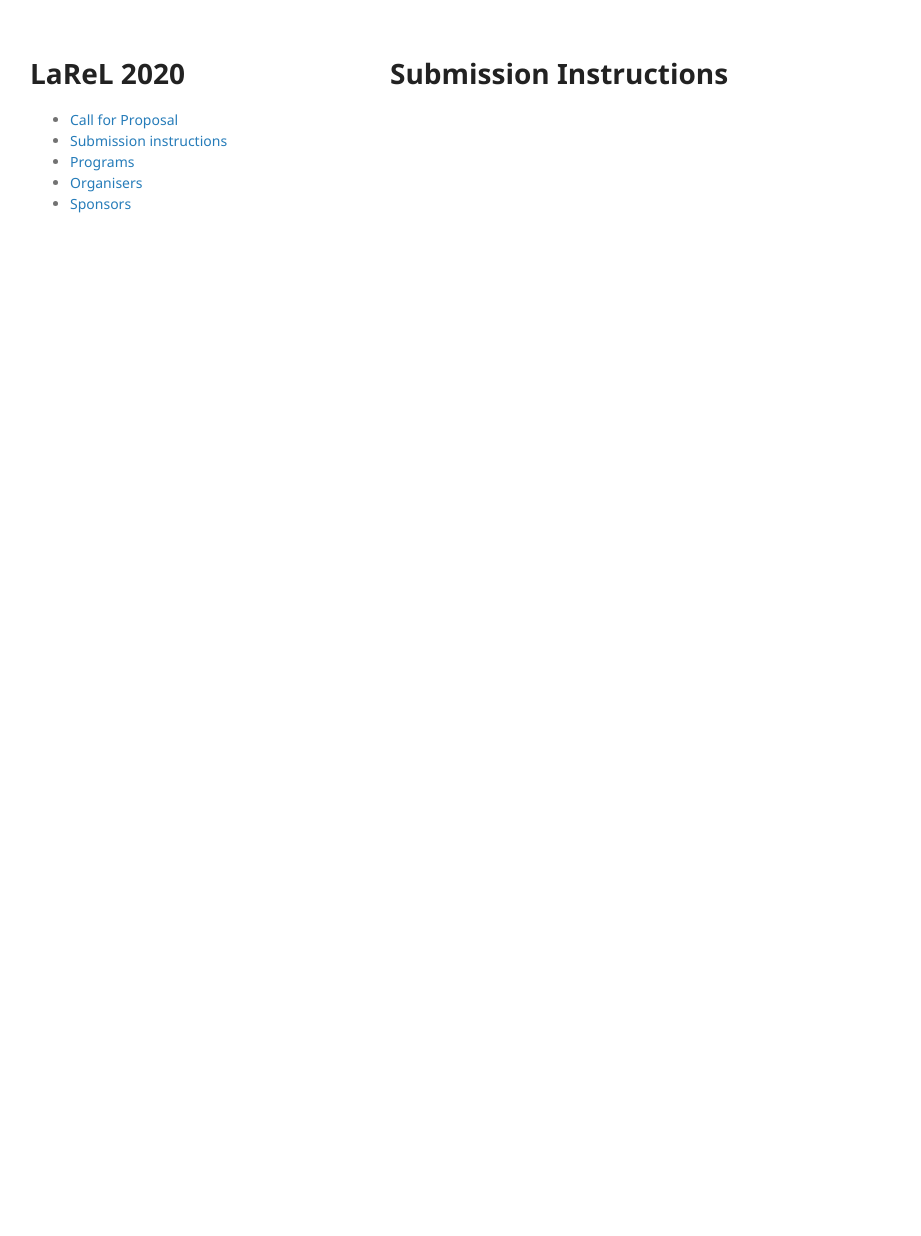
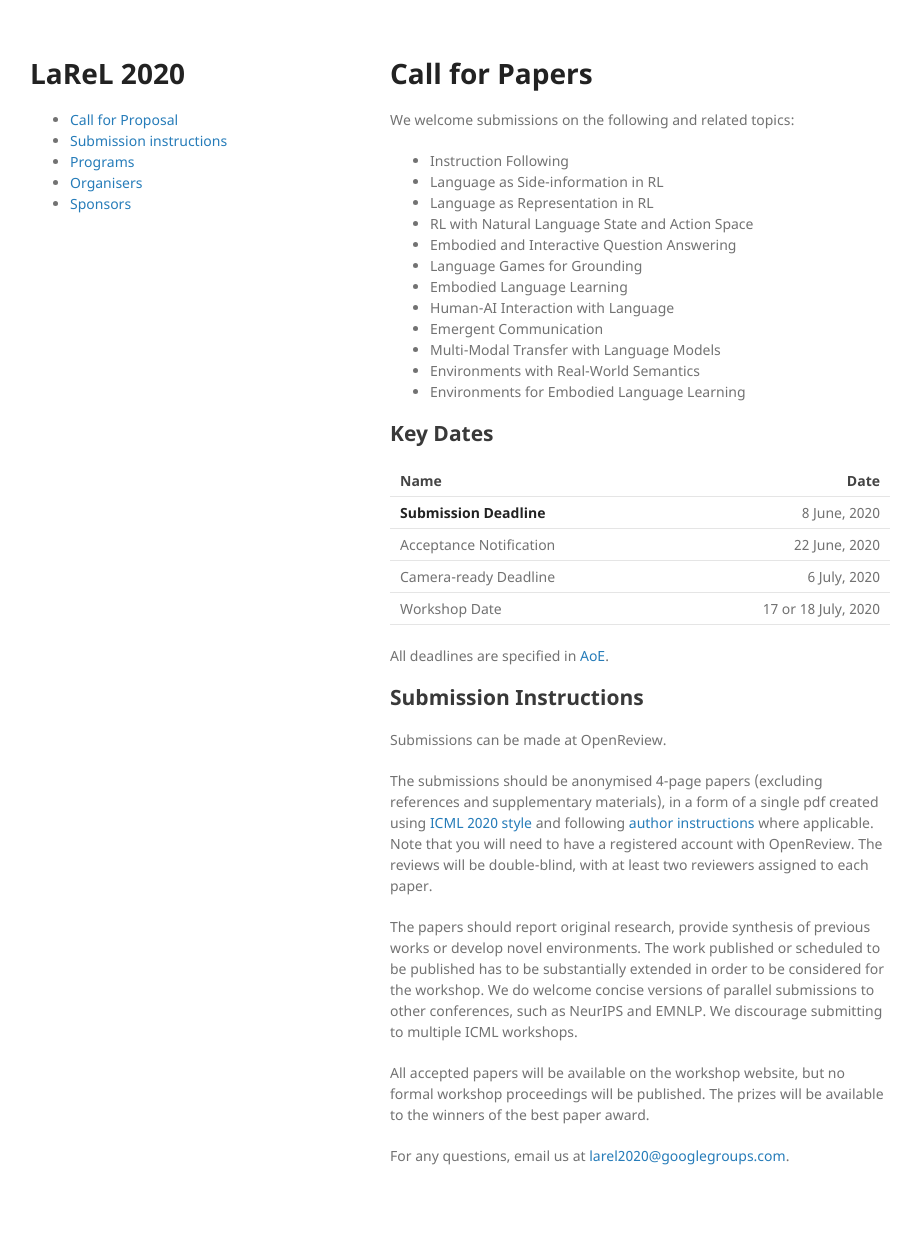
Before and after one commit to LaReL-WS/LaReL-WS.github.io, a Jekyll site: the page built from submission.md, in a window 1280 px wide. Shown: the whole page, without its empty margins (180-1101 px from the left). Built offline with Jekyll 4.4.1, drawn with Linux system fonts in a browser that asks for light colours; our own code applies the rules of GitHub Pages for plain Markdown files; before the commit the page ends 900 px from its top, so only the background shows below that.

Commit message:
call for papers page, missing OpenReview link

```diff
--- a/submission.md
+++ b/submission.md
@@ -1 +1,40 @@
-# Submission Instructions
+# Call for Papers
+
+We welcome submissions on the following and related topics:
+* Instruction Following
+* Language as Side-information in RL
+* Language as Representation in RL
+* RL with Natural Language State and Action Space
+* Embodied and Interactive Question Answering
+* Language Games for Grounding
+* Embodied Language Learning
+* Human-AI Interaction with Language
+* Emergent Communication
+* Multi-Modal Transfer with Language Models
+* Environments with Real-World Semantics
+* Environments for Embodied Language Learning
+
+
+## Key Dates
+
+| Name | Date |
+| ------------- | -----:|
+| **Submission Deadline**     |  8 June, 2020 |
+| Acceptance Notification  |       22 June, 2020 |
+| Camera-ready Deadline    |        6 July, 2020 |
+| Workshop Date            | 17 or 18 July, 2020 |
+
+All deadlines are specified in [AoE](https://www.timeanddate.com/time/zones/aoe).
+
+
+## Submission Instructions
+
+Submissions can be made at OpenReview.
+
+The submissions should be anonymised 4-page papers (excluding references and supplementary materials), in a form of a single pdf created using [ICML 2020 style](https://media.icml.cc/Conferences/ICML2020/Styles/icml2020_style.zip) and following [author instructions](https://icml.cc/Conferences/2020/StyleAuthorInstructions) where applicable. Note that you will need to have a registered account with OpenReview. The reviews will be double-blind, with at least two reviewers assigned to each paper.
+
+The papers should report original research, provide synthesis of previous works or develop novel environments. The work published or scheduled to be published has to be substantially extended in order to be considered for the workshop. We do welcome concise versions of parallel submissions to other conferences, such as NeurIPS and EMNLP. We discourage submitting to multiple ICML workshops.
+
+All accepted papers will be available on the workshop website, but no formal workshop proceedings will be published. The prizes will be available to the winners of the best paper award.
+
+For any questions, email us at [larel2020@googlegroups.com](mailto:larel2020@googlegroups.com).
```
